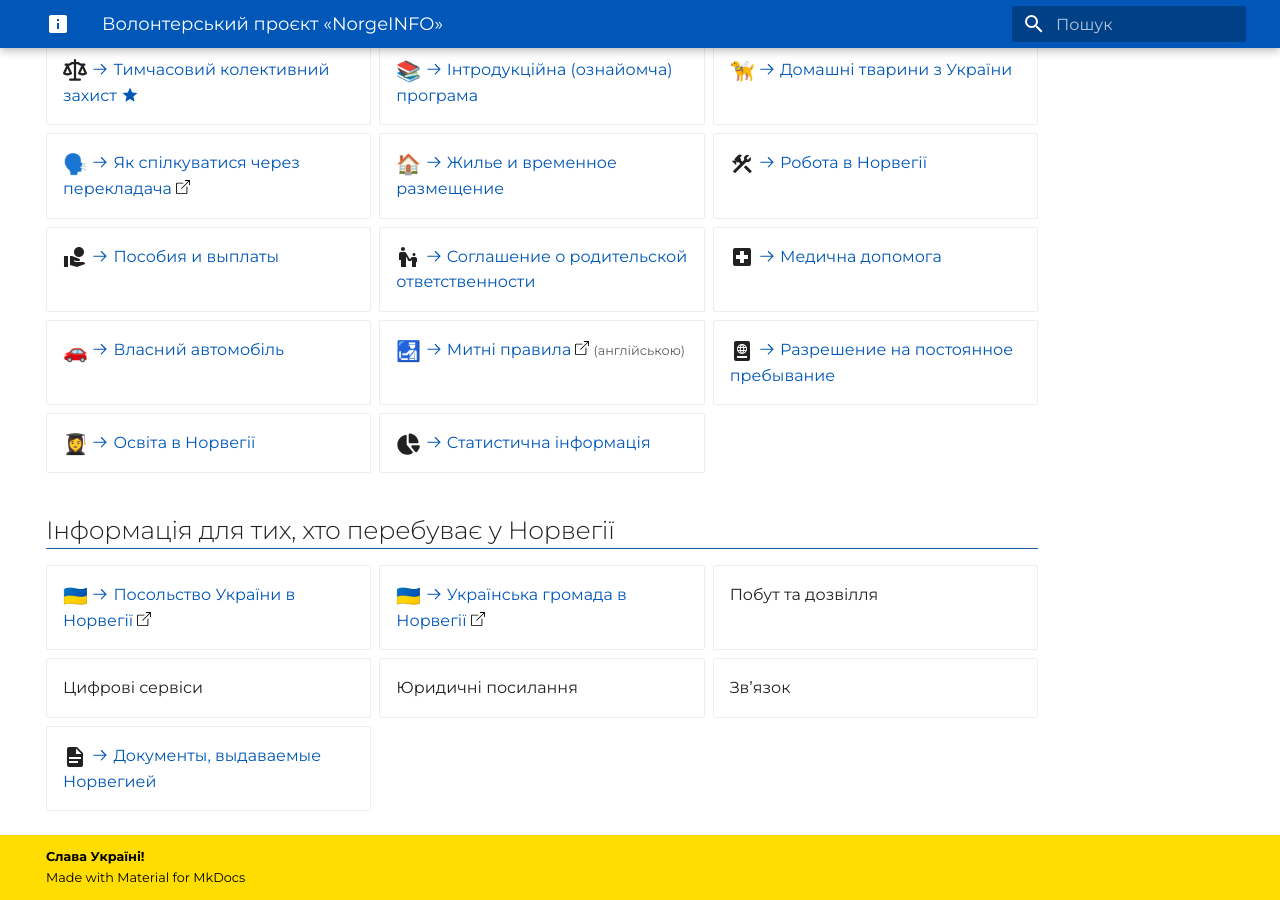
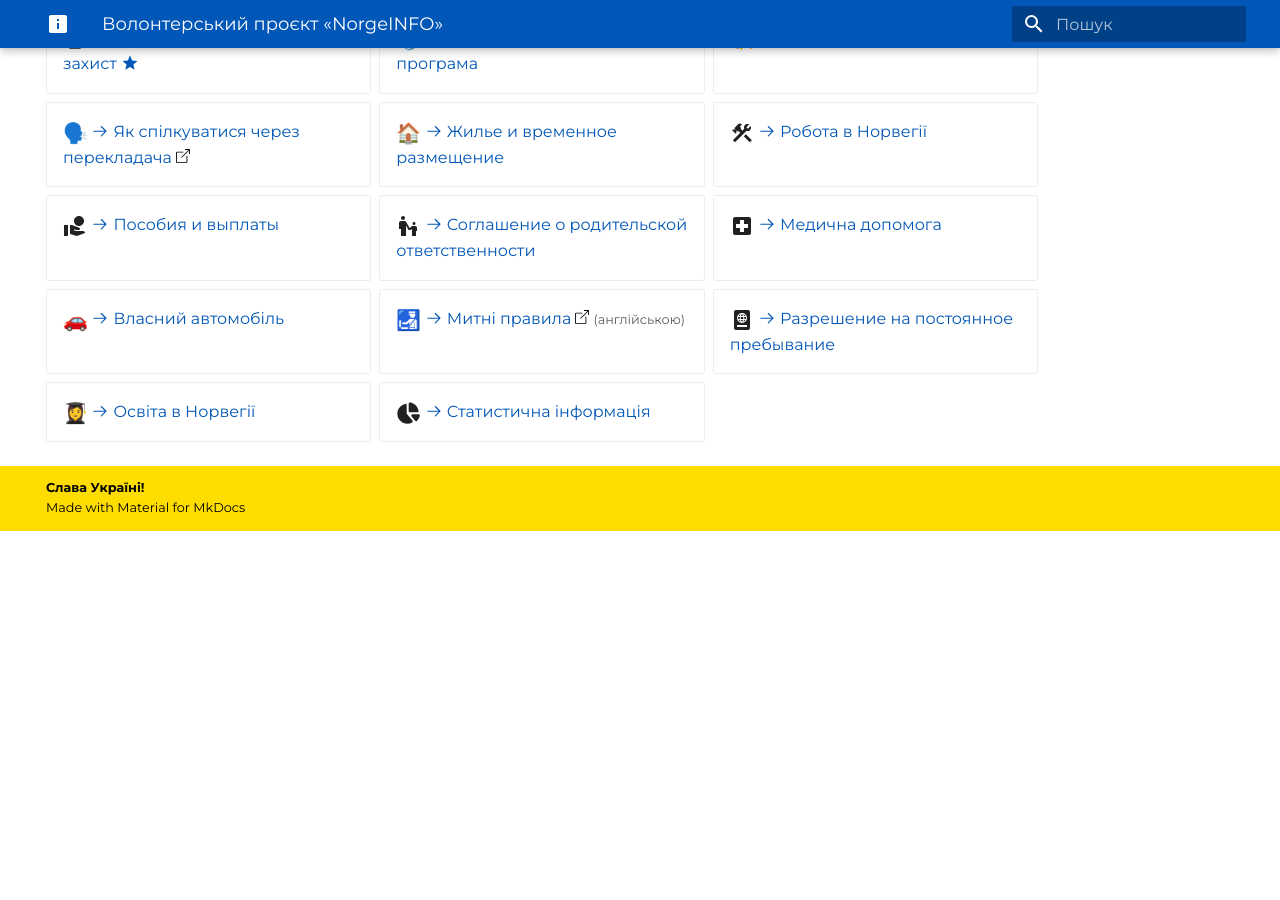
Before and after one commit to norgeinfo/norgeinfo.github.io, an MkDocs documentation site: the page built from docs/index.md, in a window 1280 px wide and 900 px high, scrolled down 1295 px. Built offline with MkDocs 1.6.1 and Material for MkDocs 9.7.7, drawn with Linux system fonts in a browser that asks for light colours; emoji names are drawn with the system emoji font; after the commit the page ends 1826 px from its top, so only the background shows below that; some of the changed text lies outside the part shown.

Commit message:
Remove block

```diff
--- a/docs/index.md
+++ b/docs/index.md
@@ -64,7 +64,6 @@ hide:
 
 -   :red_car:{ .lg .middle }  [:octicons-arrow-right-24: Власний автомобіль](forerkort-og-bil.md)
 
-
 -   :customs:{ .lg .middle} [:octicons-arrow-right-24: Митні правила](https://www.toll.no/en/travelling-to-and-from-norway/travel-to-norway/) <small>(англійською)</small>
 
 -   :material-passport:{ .lg .middle} [:octicons-arrow-right-24: Разрешение на постоянное пребывание](permanent-oppholdstillatelse.md)
@@ -72,23 +71,3 @@ hide:
 -   :woman_student:{ .lg .middle}   [:octicons-arrow-right-24: Освіта в Норвегії](utdanning.md)
 
 -   :fontawesome-solid-chart-pie:{ .lg .middle} [:octicons-arrow-right-24: Статистична інформація](statistikk.md)
-
-
-
-</div>
-
-## Інформація для тих, хто перебуває у Норвегії
-<div class="grid cards" markdown>
--   :flag_ua:{ .lg .middle } [:octicons-arrow-right-24: Посольство України в Норвегії](https://norway.mfa.gov.ua/)
-
-
--   :flag_ua:{ .lg .middle } [:octicons-arrow-right-24: Українська громада в Норвегії](https://www.facebook.com/DenUkrainskeForeningiNorge/)
-
-- Побут та дозвілля
-- Цифрові сервіси
-- Юридичні посилання
-- Звʼязок
-
--   :material-file-document:{ .lg .middle } [:octicons-arrow-right-24: Документы, выдаваемые Норвегией](dokumenter.md)
-
-</div>
```
